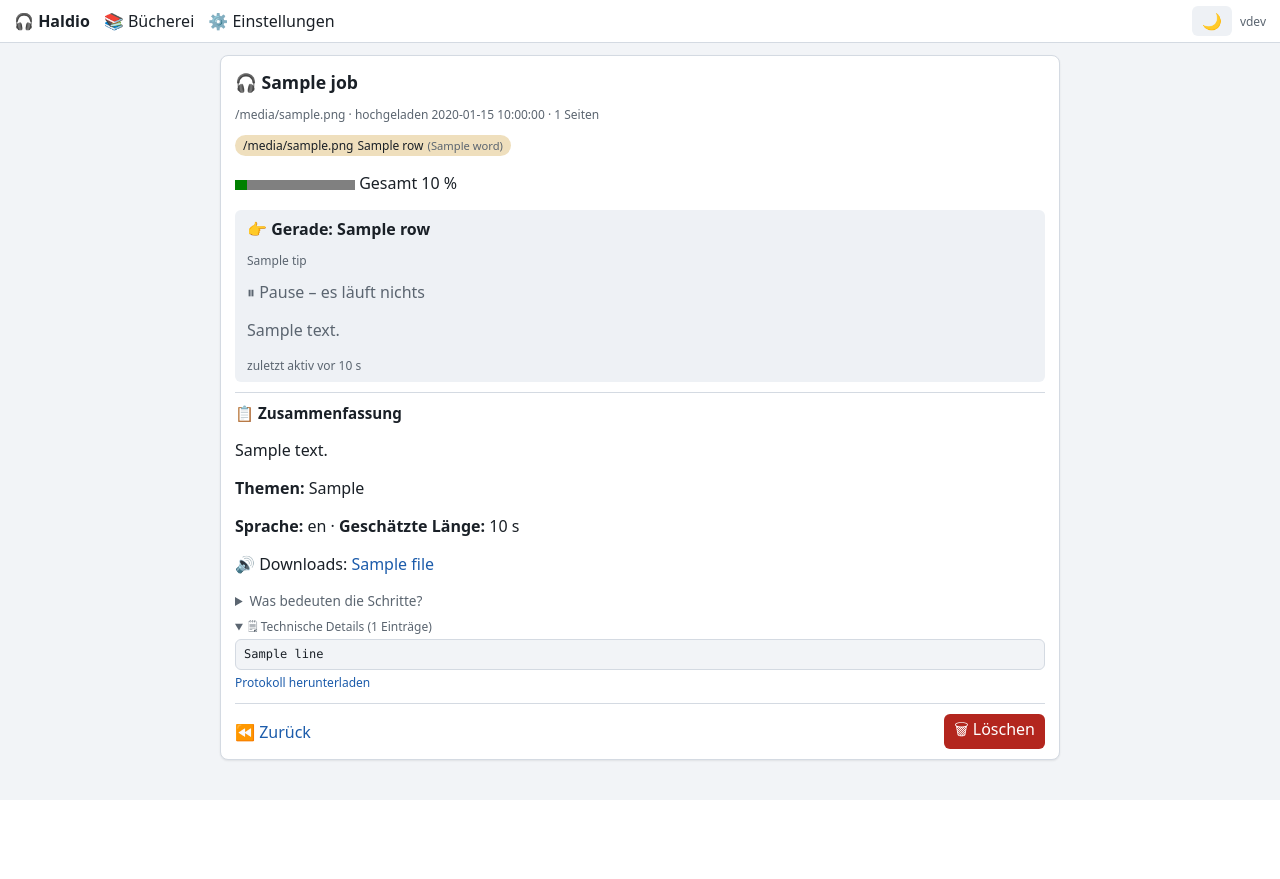
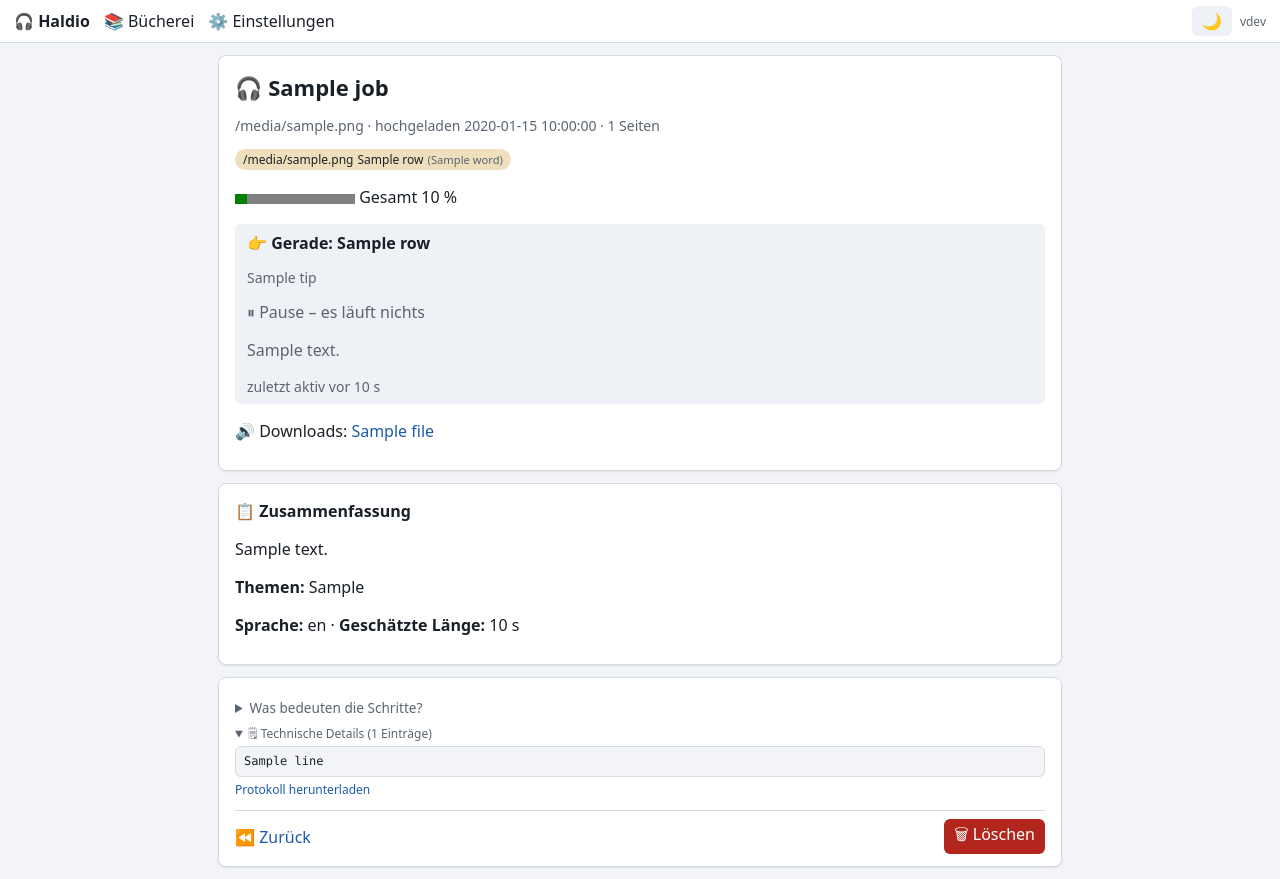
Before and after one commit to prinzalx/Haldio, a FastAPI app: template src/haldio/web/templates/job.html in a window 1280 px wide. Before the commit the page ends 800 px from the top, so only its background shows below. Run offline with FastAPI, Linux system fonts and the light colour scheme; the template is opened without the code that fills it: most values are stand-ins (such as "Sample title", 1, 10 or a date in 2020); parts of the project's set-up code (start-up, migrations or seed data) failed here and were passed over.

Commit message:
feat: one spacing scale, 22/16/14 px type hierarchy, own summary card (Correction 6 section 6)
CSS variables --sp-1..--sp-6 (4/8/12/16/24/32 px) now drive main, cards, headings, card-actions and the stepper; the stepper stacks vertically below 640 px; the job page order is header, status, summary as its own card, hints, Technische Details, action bar.

```diff
--- a/src/haldio/web/static/style.css
+++ b/src/haldio/web/static/style.css
@@ -17,7 +17,13 @@
   --warn-text: #e3b34c;
   --note-bg: #5b4a8a;
   --radius: 8px;
-  --space: 12px;
+  /* correction 6 section 6: one spacing scale */
+  --sp-1: 4px;
+  --sp-2: 8px;
+  --sp-3: 12px;
+  --sp-4: 16px;
+  --sp-5: 24px;
+  --sp-6: 32px;
 }
 @media (prefers-color-scheme: light) {
   :root:not([data-theme="dark"]) {
@@ -75,15 +81,17 @@ a:hover { text-decoration: underline; }
 .topbar a { color: var(--text); text-decoration: none; margin-right: 6px; }
 .ver { color: var(--muted); font-size: 0.75rem; }
 #theme-switch { margin-left: auto; }
-main { max-width: 860px; margin: var(--space) auto; padding: 0 10px; }
+main { max-width: 860px; margin: var(--sp-3) auto; padding: 0 var(--sp-2); }
 .card {
   background: var(--panel); border: 1px solid var(--border); border-radius: var(--radius);
-  padding: 10px 14px; margin-bottom: var(--space);
+  padding: var(--sp-3) var(--sp-4); margin-bottom: var(--sp-3);
   box-shadow: 0 1px 2px rgba(0, 0, 0, 0.08);
 }
-h1 { font-size: 1.1rem; margin: 4px 0 8px; }
-h2 { font-size: 0.95rem; margin: 4px 0 8px; }
-h3 { font-size: 0.8rem; margin: 2px 0; color: var(--muted); }
+/* correction 6 section 6: title 22 px, section titles 16 px, meta text 14 px */
+h1 { font-size: 22px; font-weight: 700; margin: var(--sp-1) 0 var(--sp-2); }
+h2 { font-size: 16px; margin: var(--sp-1) 0 var(--sp-2); }
+h3 { font-size: 14px; margin: 2px 0; color: var(--muted); }
+.small, .meta { font-size: 14px; }
 table.jobs, table.config { width: 100%; border-collapse: collapse; }
 table.jobs th, table.jobs td, table.config th, table.config td {
   padding: 4px 6px; text-align: left; border-bottom: 1px solid var(--border);
@@ -153,7 +161,6 @@ code { background: var(--panel-2); padding: 1px 4px; border-radius: 4px; }
 }
 @keyframes hal-spin { to { transform: rotate(360deg); } }
 .pause { color: var(--muted); }
-.small { font-size: 0.75rem; }
 
 /* --- correction 4: upload card --- */
 .upload { display: block; }
@@ -186,7 +193,7 @@ ul.joblist { list-style: none; margin: 0; padding: 0; }
 progress.thin { width: 70px; height: 4px; }
 .far-right { margin-left: auto; }
 .card-actions {
-  border-top: 1px solid var(--border); margin-top: 12px; padding-top: 10px;
+  border-top: 1px solid var(--border); margin-top: var(--sp-3); padding-top: var(--sp-2);
 }
 button.danger { background: #b3261e; color: #fff; }
 .banner { border-color: var(--warn-bg); }
@@ -194,7 +201,7 @@ button.danger { background: #b3261e; color: #fff; }
 /* --- correction 4: stepper --- */
 ol.stepper {
   display: flex; flex-wrap: wrap; gap: 4px; list-style: none;
-  margin: 0 0 10px; padding: 0; font-size: 0.75rem;
+  margin: 0 0 var(--sp-2); padding: 0; font-size: 0.75rem;
 }
 .step {
   display: flex; gap: 4px; align-items: center; padding: 2px 8px;
@@ -236,7 +243,6 @@ button.busy::after {
 button:disabled { opacity: 0.7; cursor: default; }
 
 /* --- correction 4: summary and result cards --- */
-.summary { border-top: 1px solid var(--border); margin-top: 10px; padding-top: 6px; }
 .result audio { width: 100%; margin: 6px 0; }
 .downloads a { margin-right: 8px; }
 .warn-text { color: var(--warn-text); }
@@ -269,6 +275,7 @@ ul.warnings { margin: 4px 0; padding-left: 18px; color: var(--warn-text); font-s
 
 /* --- correction 4 section 4: responsive from 360px, tables become cards --- */
 @media (max-width: 640px) {
+  ol.stepper { flex-direction: column; align-items: stretch; }
   .chunk-cols { grid-template-columns: 1fr; }
   .jobrow { flex-direction: column; align-items: start; }
   .jobside { width: 100%; }
--- a/src/haldio/web/templates/job.html
+++ b/src/haldio/web/templates/job.html
@@ -7,6 +7,31 @@
     · {% endif %}hochgeladen {{ job.created_at | date }}{% if job.page_count %}
     · {{ job.page_count }} Seiten{% endif %}</p>
   {% include "partials/job_status.html" %}
+</section>
+{% if summary %}
+<section class="card summary-card">
+  <h2>📋 Zusammenfassung</h2>
+  {% if summary.summary %}<p>{{ summary.summary }}</p>
+  {% else %}<p class="muted">Wird erstellt …</p>{% endif %}
+  <p><strong>Themen:</strong>
+    {% if summary.main_topics %}{{ summary.main_topics | join(", ") }}
+    {% else %}<span class="muted">Wird erstellt …</span>{% endif %}</p>
+  {% if summary.language or summary.estimated_audio_seconds %}
+  <p>{% if summary.language %}<strong>Sprache:</strong> {{ summary.language }}{% endif %}
+    {% if summary.estimated_audio_seconds %}
+    · <strong>Geschätzte Länge:</strong> {{ summary.estimated_audio_seconds | seconds }}
+    {% endif %}</p>
+  {% endif %}
+  {% if summary.warnings %}
+  <p class="warn-text">{% for w in summary.warnings %}⚠ {{ w }}{% if not loop.last %};{% endif %}{% endfor %}</p>
+  {% endif %}
+</section>
+{% endif %}
+<section class="card">
+  {% if has_script %}
+  <p class="hints">📝 <a href="/jobs/{{ job.id }}/review">Skript prüfen (optional)</a>
+    {%- if review_hints %} · {{ review_hints }} Hinweis{{ "e" if review_hints != 1 }}{% endif %}</p>
+  {% endif %}
   <details class="stage-help">
     <summary>Was bedeuten die Schritte?</summary>
     <table class="stage-help">
@@ -17,8 +42,6 @@
   {% include "partials/logtail.html" %}
   {% set running = job.status not in ("done", "failed", "cancelled") %}
   <div class="actions card-actions">
-    {% if has_script %}<a href="/jobs/{{ job.id }}/review">📝 Skript prüfen (optional)
-      {%- if review_hints %} · {{ review_hints }} Hinweis{{ "e" if review_hints != 1 }}{% endif %}</a>{% endif %}
     <a href="/">⏪ Zurück</a>
     {% if not running %}
     <span class="far-right">
--- a/src/haldio/web/templates/partials/job_status.html
+++ b/src/haldio/web/templates/partials/job_status.html
@@ -80,25 +80,6 @@
   </form>
   {% endif %}
   {% if job.error %}<p class="error">⚠ {{ job.error }}</p>{% endif %}
-  {% if summary %}
-  <div class="summary">
-    <h2>📋 Zusammenfassung</h2>
-    {% if summary.summary %}<p>{{ summary.summary }}</p>
-    {% else %}<p class="muted">Wird erstellt …</p>{% endif %}
-    <p><strong>Themen:</strong>
-      {% if summary.main_topics %}{{ summary.main_topics | join(", ") }}
-      {% else %}<span class="muted">Wird erstellt …</span>{% endif %}</p>
-    {% if summary.language or summary.estimated_audio_seconds %}
-    <p>{% if summary.language %}<strong>Sprache:</strong> {{ summary.language }}{% endif %}
-      {% if summary.estimated_audio_seconds %}
-      · <strong>Geschätzte Länge:</strong> {{ summary.estimated_audio_seconds | seconds }}
-      {% endif %}</p>
-    {% endif %}
-    {% if summary.warnings %}
-    <p class="warn-text">{% for w in summary.warnings %}⚠ {{ w }}{% if not loop.last %};{% endif %}{% endfor %}</p>
-    {% endif %}
-  </div>
-  {% endif %}
   {% if job.status in ("failed", "cancelled") %}
   <div class="actions">
     {% if has_script %}
```
Also changed, not shown: docs/PROGRESS.md (+2 -2 lines), tests/test_web.py (+42 -0 lines).
